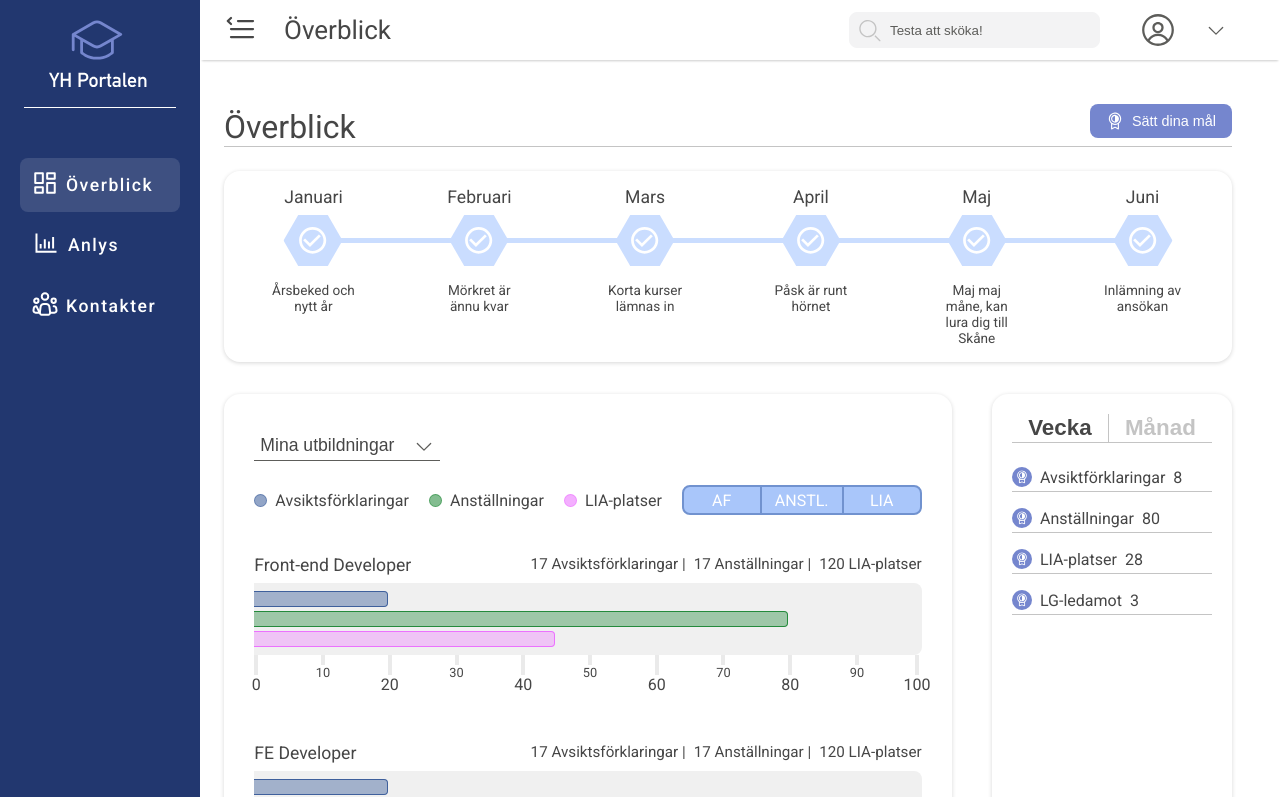
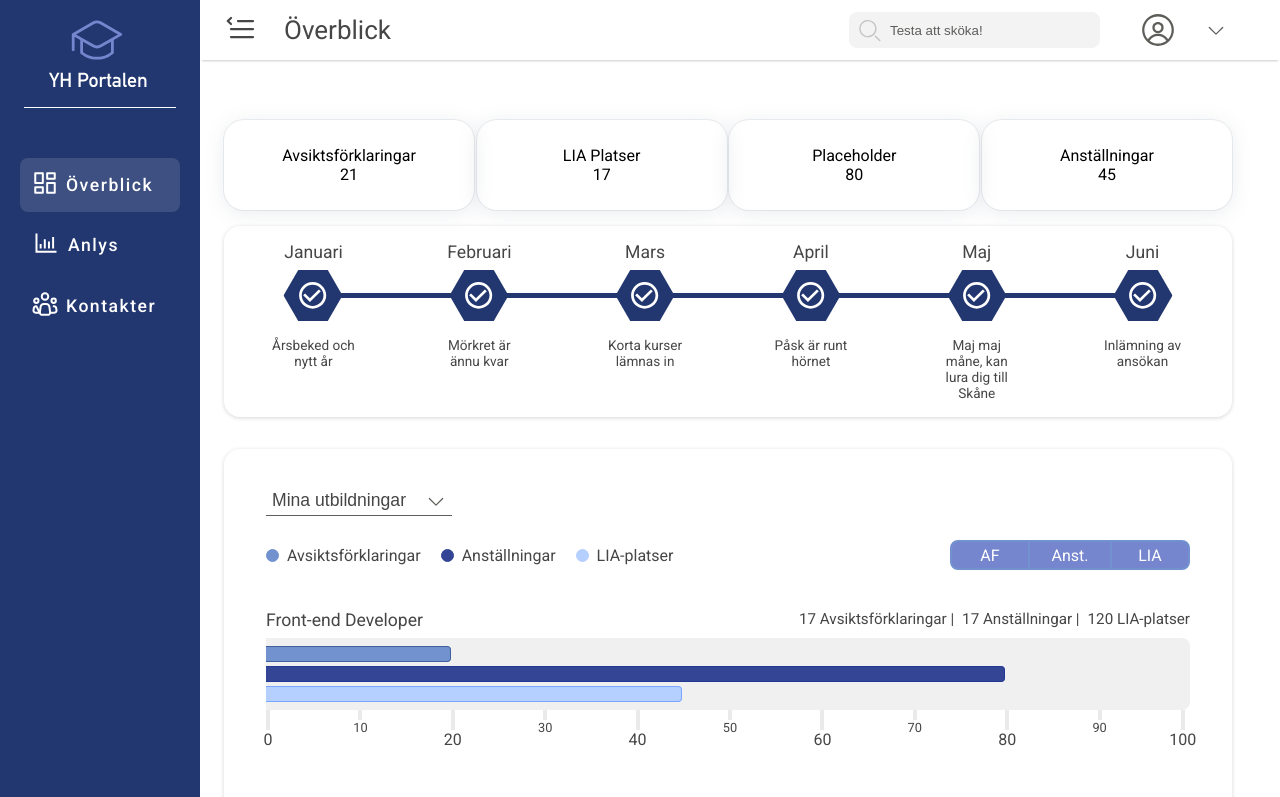
Before and after one commit to abersoft-technologies/yhs-front-end, a Next.js app: page / in a window 1280 px wide. Shown: the top 797 px of the page. Built offline with nearby package versions, Linux system fonts and the light colour scheme; sample sign-in values are in the browser's storage.

Commit message:
YS-34 Create new UI Slicing overview page (#47)

```diff
--- a/pages/index.tsx
+++ b/pages/index.tsx
@@ -14,11 +14,14 @@ import ProgressCard from '../src/components/overview/progress_card/ProgressCard'
 import { Flex } from '../src/components/ui/Flex';
 import Layout from '../src/layout/layout';
 
+import { InfoCards } from '../src/components/overview/InfoCards/InfoCards';
+
 const Overview = () => {
   return (
     <>
       <div className={styles.overview_container}>
-        <header>
+      <InfoCards />
+        {/* <header>
           <div className={styles.header_bar_container}>
             <div>
               <h2>Överblick</h2>
@@ -30,12 +33,12 @@ const Overview = () => {
               </button>
             </div>
           </div>
-        </header>
+        </header> */}
         <section className={styles.overview_content_container}>
           <Milestones />
           <Flex direction='row' justify='space-between' gap='xxx-large'>
             <Barchart />
-            <ProgressCard />
+            {/* <ProgressCard /> */}
           </Flex>
         </section>
       </div>
--- a/src/apis/mock/barchart/ColorLabels.json
+++ b/src/apis/mock/barchart/ColorLabels.json
@@ -1,7 +1,7 @@
 {
   "coloredLabels": [
-    { "labelName": "Avsiktsförklaringar", "labelColor": "#3f609c90" },
-    { "labelName": "Anställningar", "labelColor": "#248a3c90" },
-    { "labelName": "LIA-platser", "labelColor": "#ec71ff90" }
+    { "labelName": "Avsiktsförklaringar", "labelColor": "#7192CF" },
+    { "labelName": "Anställningar", "labelColor": "#334594" },
+    { "labelName": "LIA-platser", "labelColor": "#B5CFFF" }
   ]
 }
--- /dev/null
+++ b/src/components/overview/InfoCards/InfoCards.module.scss
@@ -0,0 +1,12 @@
+@use '../../../../styles/variables' as var;
+
+.container {
+    padding: var.$spacing-medium 0;
+
+    .card {
+        width: 250px;
+        height: 90px;
+        border-radius: 20px;
+        box-shadow: var.$medium-box-shadow;
+    }
+}
--- /dev/null
+++ b/src/components/overview/InfoCards/InfoCards.tsx
@@ -0,0 +1,29 @@
+import { Flex } from "../../ui/Flex"
+import { Text } from "../../ui/text/Text";
+
+import styles from "./InfoCards.module.scss"
+
+interface ICardProps {
+    text: string;
+    number: string;
+}
+
+export const InfoCards = () => {
+    const list = [{text: "Avsiktsförklaringar", value: "21"}, {text: "LIA Platser", value: "17"}, {text: "Placeholder", value: "80"}, {text: "Anställningar", value: "45"}];
+
+    return (
+        <Flex direction="row" width="full" justify="space-between" class={styles.container}>
+            {list.map((item, i) => {
+                return <Card key={i} text={item.text} number={item.value}  />
+            })}
+        </Flex>
+    )
+}
+
+const Card = ({text, number}: ICardProps) => {
+    return (<Flex direction="column" align="center" justify="center" class={styles.card}>
+        <Text text={text} />
+        <Text text={number} />
+    </Flex>
+    )
+}
--- a/src/components/overview/barchart/Barchart.module.scss
+++ b/src/components/overview/barchart/Barchart.module.scss
@@ -83,23 +83,23 @@
   position: relative;
 
   .af_bar {
-    background: #3f609c70;
+    background: #7192CF;
     border: 1px solid #3f609c;
     border-left: none;
     height: var.$spacing-large;
     border-radius: 0 4px 4px 0;
   }
   .lia_bar {
-    background: rgba(236, 113, 255, 0.35);
-    border: 1px solid rgba(236, 113, 255);
+    background: #B5CFFF;
+    border: 1px solid #77a7ff;
     border-left: none;
 
     height: var.$spacing-large;
     border-radius: 0 4px 4px 0;
   }
   .employment_bar {
-    background: rgba(36, 138, 60, 0.4);
-    border: 1px solid rgb(36, 138, 60);
+    background: #334594;
+    border: 1px solid #233794;
     border-left: none;
 
     height: var.$spacing-large;
--- a/src/components/overview/barchart/bars_params_toggle/BarsParamsToggle.tsx
+++ b/src/components/overview/barchart/bars_params_toggle/BarsParamsToggle.tsx
@@ -58,7 +58,7 @@ IParamsToggleProps) => {
           style={
             checkedParams.letter_of_intent
               ? { color: '#ffffff' }
-              : { color: '#5D5D5A' }
+              : { color: '#22376f' }
           }
         >
           AF
@@ -71,7 +71,7 @@ IParamsToggleProps) => {
           onChange={handleChangeCheckboxParams}
           style={
             checkedParams.letter_of_intent
-              ? { background: 'rgba(85, 141, 245, 0.5)' }
+              ? { background: '#7586ce' }
               : { background: 'none' }
           }
         />
@@ -82,10 +82,10 @@ IParamsToggleProps) => {
           style={
             checkedParams.employment
               ? { color: '#ffffff' }
-              : { color: '#5D5D5A' }
+              : { color: '#22376f' }
           }
         >
-          ANSTL.
+          Anst.
         </label>
         <input
           type='checkbox'
@@ -95,7 +95,7 @@ IParamsToggleProps) => {
           onChange={handleChangeCheckboxParams}
           style={
             checkedParams.employment
-              ? { background: 'rgba(85, 141, 245, 0.5)' }
+              ? { background: '#7586ce' }
               : { background: 'none' }
           }
         />
@@ -106,7 +106,7 @@ IParamsToggleProps) => {
           style={
             checkedParams.internship
               ? { color: '#ffffff' }
-              : { color: '#5D5D5A' }
+              : { color: '#22376f' }
           }
         >
           LIA
@@ -119,7 +119,7 @@ IParamsToggleProps) => {
           onChange={handleChangeCheckboxParams}
           style={
             checkedParams.internship
-              ? { background: 'rgba(85, 141, 245, 0.5)' }
+              ? { background: '#7586ce' }
               : { background: 'none' }
           }
         />
--- a/src/components/overview/milestones/Milestones.module.scss
+++ b/src/components/overview/milestones/Milestones.module.scss
@@ -86,7 +86,7 @@
   }
 
   hr {
-    background: #caddff;
+    background: #22376f;
     border: none;
     height: 5px;
   }
--- a/src/components/overview/milestones/progressbar/ProgressBar.tsx
+++ b/src/components/overview/milestones/progressbar/ProgressBar.tsx
@@ -12,7 +12,7 @@ const ProgressBar = () => {
       <g clipPath='url(#clip0_371_785)'>
         <path
           d='M59 25.5L44.25 51.0477L14.75 51.0477L-1.28949e-06 25.5L14.75 -0.0477505L44.25 -0.0477492L59 25.5Z'
-          fill='#CADDFF'
+          fill='#22376f'
         />
         <path
           d='M35.3806 19.4458L26.4355 28.2393L21.5625 23.4623L19.6486 25.3437L26.4355 32.0156L37.2945 21.3406L35.3806 19.4458ZM29.1502 12C21.6575 12 15.5764 17.978 15.5764 25.3437C15.5764 32.7095 21.6575 38.6875 29.1502 38.6875C36.643 38.6875 42.724 32.7095 42.724 25.3437C42.724 17.978 36.643 12 29.1502 12ZM29.1502 36.0187C23.1506 36.0187 18.2912 31.2417 18.2912 25.3437C18.2912 19.4458 23.1506 14.6687 29.1502 14.6687C35.1499 14.6687 40.0093 19.4458 40.0093 25.3437C40.0093 31.2417 35.1499 36.0187 29.1502 36.0187Z'
@@ -36,7 +36,7 @@ const ProgressBar = () => {
     <>
       <MilestonePolygon />
       <div>
-        <hr />
+        <hr style={{color: "#22376f"}}/>
       </div>
       <MilestonePolygon />
       <div>
```
